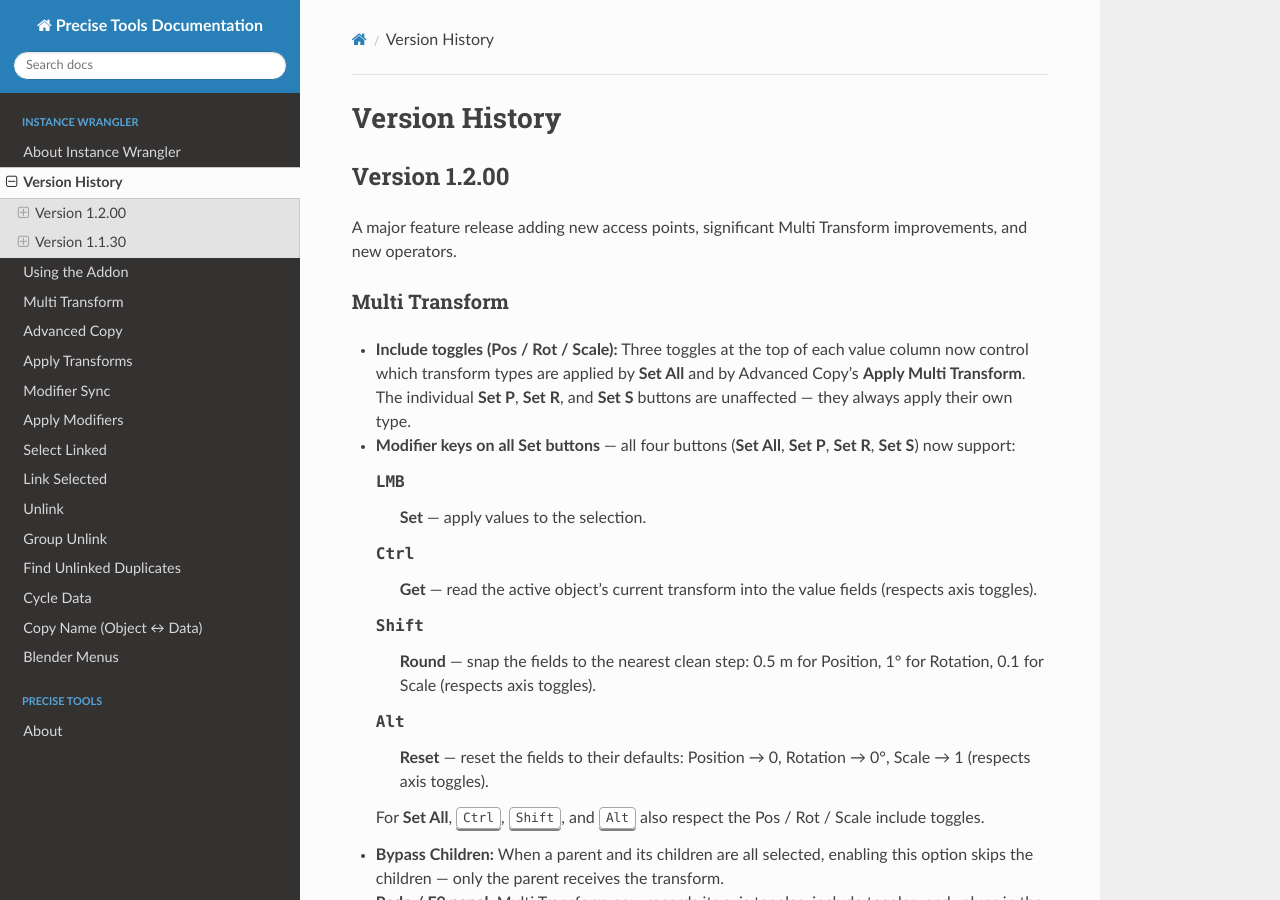
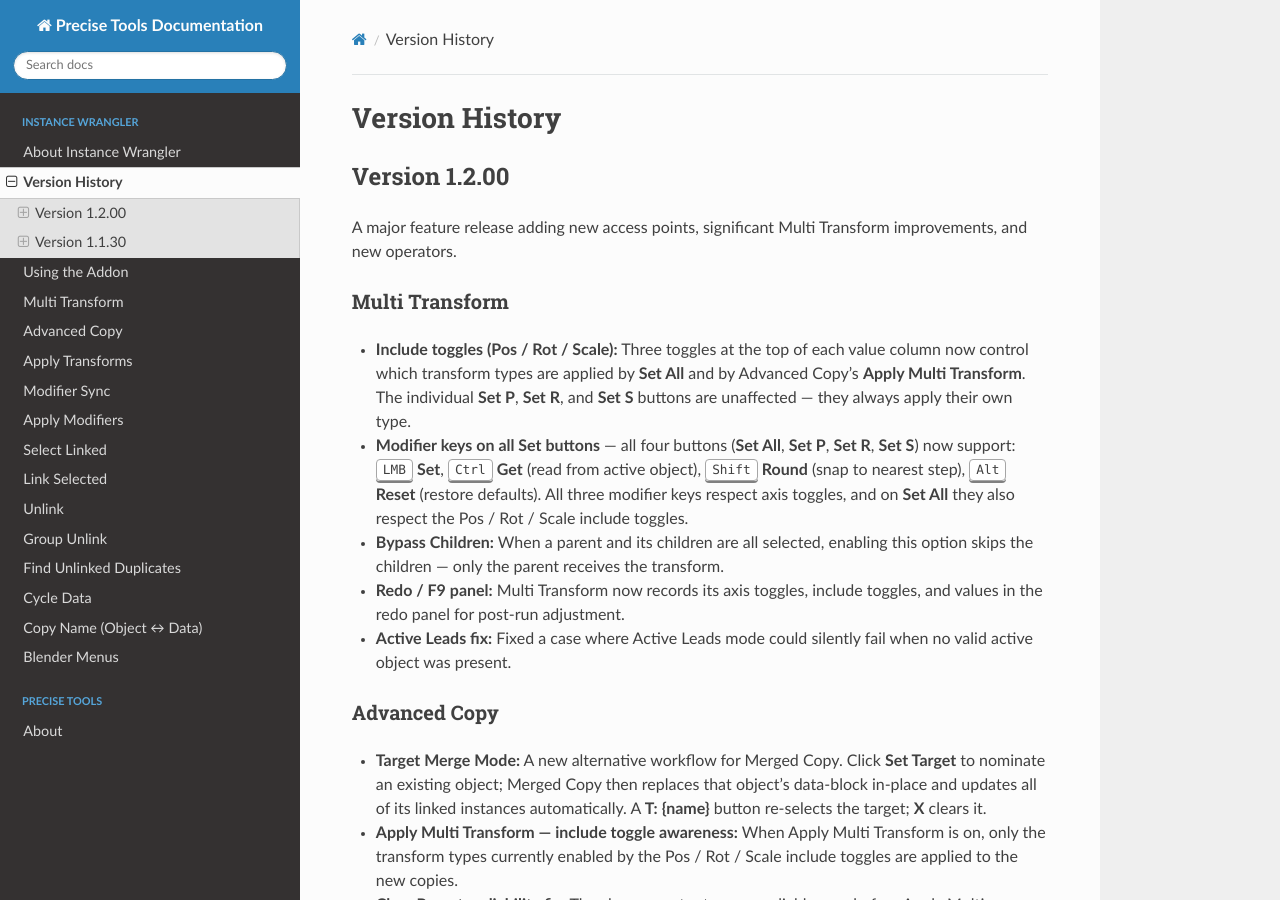
Before and after one commit to jb1981dev/Precise-Docs, a Sphinx documentation site: the page built from docs/source/instwrangler/iwversions.rst, in a window 1280 px wide and 900 px high. Built offline with Sphinx 7.4.7 and the Read the Docs theme 3.1.0, drawn with Linux system fonts in a browser that asks for light colours.

Commit message:
Refine Modifier Keys section: consolidate key functionality descriptions for clarity and brevity

```diff
--- a/docs/source/instwrangler/iwversions.rst
+++ b/docs/source/instwrangler/iwversions.rst
@@ -12,21 +12,7 @@ Multi Transform
 ^^^^^^^^^^^^^^^
 
 * **Include toggles (Pos / Rot / Scale):** Three toggles at the top of each value column now control which transform types are applied by **Set All** and by Advanced Copy's **Apply Multi Transform**. The individual **Set P**, **Set R**, and **Set S** buttons are unaffected — they always apply their own type.
-* **Modifier keys on all Set buttons** — all four buttons (**Set All**, **Set P**, **Set R**, **Set S**) now support:
-
-  :kbd:`LMB`
-      **Set** — apply values to the selection.
-
-  :kbd:`Ctrl`
-      **Get** — read the active object's current transform into the value fields (respects axis toggles).
-
-  :kbd:`Shift`
-      **Round** — snap the fields to the nearest clean step: 0.5 m for Position, 1° for Rotation, 0.1 for Scale (respects axis toggles).
-
-  :kbd:`Alt`
-      **Reset** — reset the fields to their defaults: Position → 0, Rotation → 0°, Scale → 1 (respects axis toggles).
-
-  For **Set All**, :kbd:`Ctrl`, :kbd:`Shift`, and :kbd:`Alt` also respect the Pos / Rot / Scale include toggles.
+* **Modifier keys on all Set buttons** — all four buttons (**Set All**, **Set P**, **Set R**, **Set S**) now support: :kbd:`LMB` **Set**, :kbd:`Ctrl` **Get** (read from active object), :kbd:`Shift` **Round** (snap to nearest step), :kbd:`Alt` **Reset** (restore defaults). All three modifier keys respect axis toggles, and on **Set All** they also respect the Pos / Rot / Scale include toggles.
 
 * **Bypass Children:** When a parent and its children are all selected, enabling this option skips the children — only the parent receives the transform.
 * **Redo / F9 panel:** Multi Transform now records its axis toggles, include toggles, and values in the redo panel for post-run adjustment.
```
